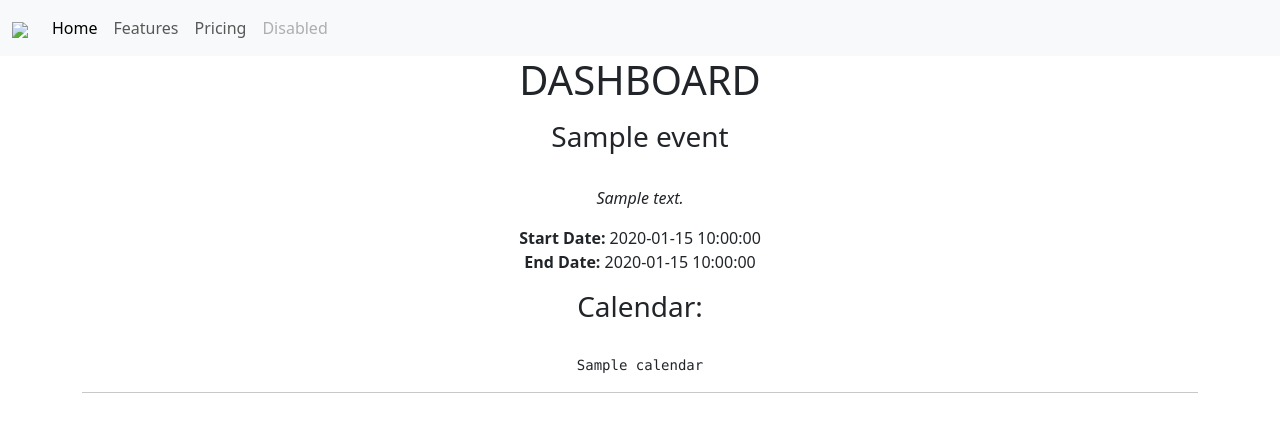
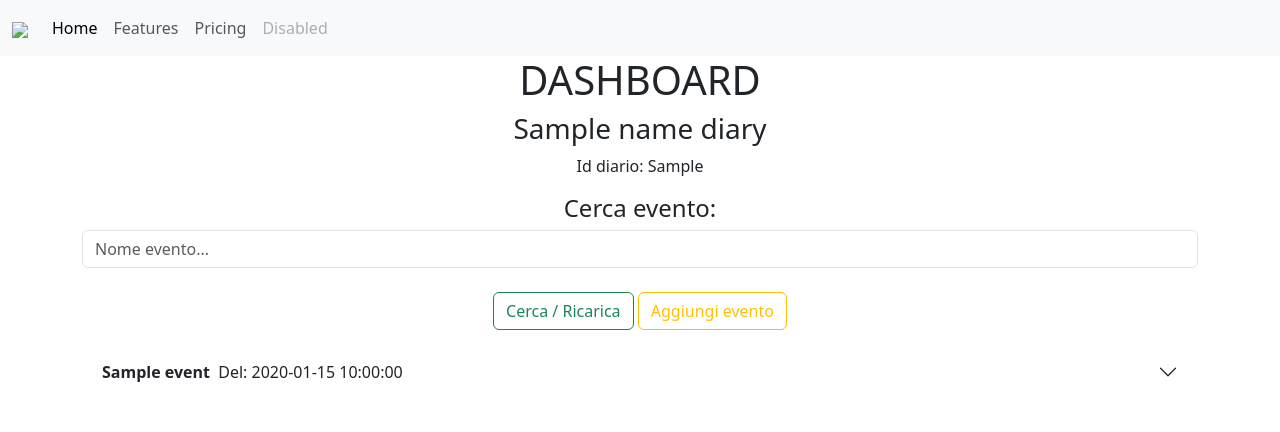
Before and after one commit to AlloJS/Diary-Application, a Flask app: template app/templates/dashboard.html in a window 1280 px wide. Shown: the top 432 px of the page. Run offline with Flask 3, Linux system fonts and the light colour scheme; the template is opened without the code that fills it: most values are stand-ins (such as "Sample title", 1, 10 or a date in 2020).

Commit message:
Continuazione dei template e filtri su eventi, separazione tra dettaglio e titolo evento

```diff
--- a/app/templates/dashboard.html
+++ b/app/templates/dashboard.html
@@ -3,14 +3,40 @@
 {% block title %}Dashboard - My Application{% endblock %}
 
 {% block content %}
-<div class="containet text-center"><h1>DASHBOARD</h1></div>
+<div class="containet text-center">
+    <h1>DASHBOARD</h1>
+    <h3>{{ name_diary}}</h3>
+    <p>Id diario: {{id_diary}}</p>
+    <div class="container">
+        <form method="get">
+            <h4>Cerca evento:</h4>
+            <input name="id_diary" type="hidden" value="{{id_diary}}" >
+            <input name="search-event" type="text" class="form-control" placeholder="Nome evento..." aria-label="CodiceDiario" aria-describedby="basic-addon1">
+            <div class="mt-4">
+                <button type="submit" class="btn btn-outline-success">Cerca / Ricarica</button>
+                <a href="aggiungiEvento?id_diary={{id_diary}}" class="btn btn-outline-warning">Aggiungi evento </a>
 
-<div>
-    {% if list_events %}
-        {% for events in list_events %}
-           <div class="container text-center">
+            </div>
+        </form>
+
+    </div>
+</div>
+{% if message != "" %}
+<h4 class="text-danger text-center mt-3">{{ message }}</h4>
+{% endif %}
+{% if list_events %}
+    {% for events in list_events %}
+    <div class="accordion accordion-flush container" id="accordionFlushExample">
+      <div class="accordion-item">
+        <h2 class="accordion-header">
+          <button class="accordion-button collapsed" type="button" data-bs-toggle="collapse" data-bs-target="#flush-collapseOne{{ events.univoc_id }}" aria-expanded="false" aria-controls="flush-collapseOne">
+              <strong>{{ events.name }}</strong> &nbsp; Del: {{ events.date_start }}
+          </button>
+        </h2>
+        <div id="flush-collapseOne{{ events.univoc_id }}" class="accordion-collapse collapse" data-bs-parent="#accordionFlushExample{{ events.name }}">
+          <div class="accordion-body">
+              <div class="container text-center">
                <div class="m-3">
-                   <h3>{{ events.name }}</h3><br>
                    <em>{{ events.description }}</em><br>
                </div>
                 <div class="m-3">
@@ -23,7 +49,10 @@
                 </div>
                <hr>
            </div>
-        {% endfor %}
-    {% endif %}
-</div>
+          </div>
+        </div>
+      </div>
+    </div>
+ {% endfor %}
+{% endif %}
 {% endblock content %}
--- a/app/templates/index.html
+++ b/app/templates/index.html
@@ -26,7 +26,7 @@
         <h5 class="modal-title">Apri il tuo Diario</h5>
         <button type="button" class="btn-close" data-bs-dismiss="modal" aria-label="Close"></button>
       </div>
-      <form method="post" action="dashboard">
+      <form method="get" action="dashboard">
           <div class="modal-body">
               <p>Digita il codice univoco del tuo diario.</p>
               <input name="id_diary" type="text" class="form-control" placeholder="Codice diario..." aria-label="CodiceDiario" aria-describedby="basic-addon1">
@@ -40,5 +40,4 @@
   </div>
 </div>
 
-
 {% endblock %}
```
Also changed, not shown: app/routes.py (+23 -6 lines), app/templates/aggiungiEvento.html (added, +39 -0 lines), app/requirements.txt (deleted), 1 other file.
